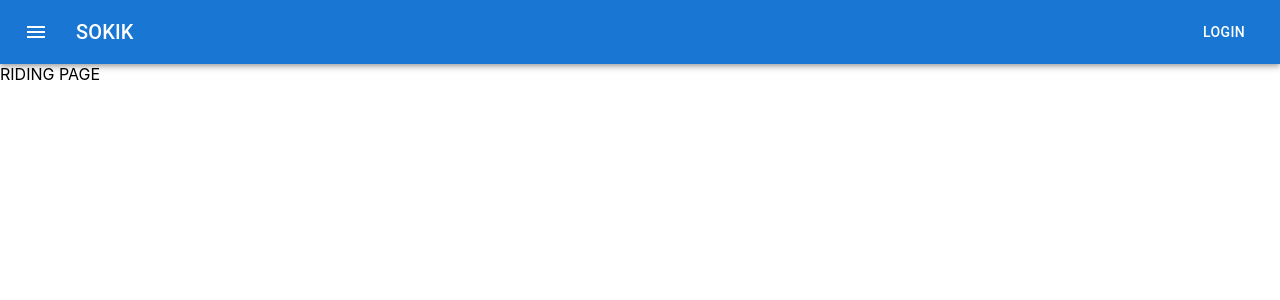
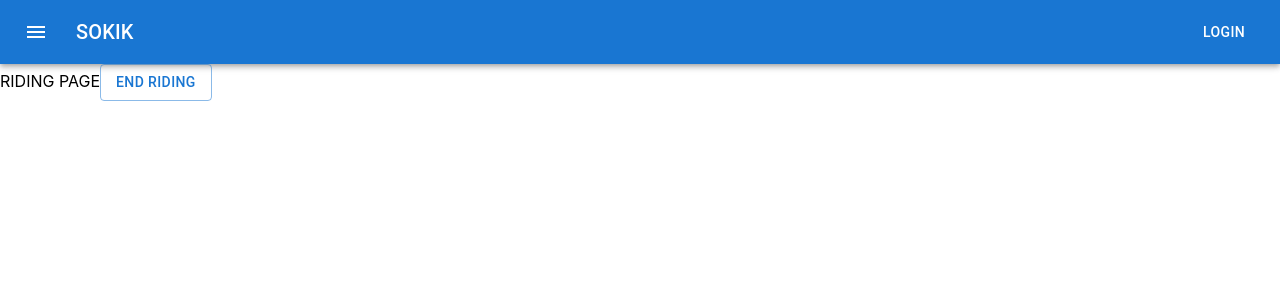
Before and after one commit to greenina/cs350-avocado, a React (Create React App) app: page /riding in a window 1280 px wide. Shown: the top 300 px of the page. Built offline with nearby package versions, Linux system fonts and the light colour scheme.

Commit message:
Redirect with useNavigate hook

```diff
--- a/src/Pages/Billing.js
+++ b/src/Pages/Billing.js
@@ -4,9 +4,14 @@ import {auth} from '../firebase'
 import Stack from '@mui/material/Stack';
 import Button from '@mui/material/Button';
 import Map from './map.png'
-import {Link} from 'react-router-dom'
+import { useNavigate } from "react-router-dom";
 
 const Billing = () =>{
+    let navigate = useNavigate();
+    const routeChange = () =>{
+        let path = '/';
+        navigate(path);
+      }
     return(
     <div className='box'>
         <div className='info'>
@@ -20,7 +25,7 @@ const Billing = () =>{
         </div>
         <div>
             <Button variant="outlined">REPORT</Button>
-            <Button variant="contained"><Link to="/" className="btn btn-primary">CONFIRM</Link></Button>
+            <Button variant="contained" onClick={routeChange}>CONFIRM</Button>
         </div>
     </div>
     )
--- a/src/Pages/Riding.js
+++ b/src/Pages/Riding.js
@@ -1,11 +1,18 @@
 import React, { useEffect } from 'react'
 import './Riding.css'
 import {auth} from '../firebase'
+import Button from '@mui/material/Button';
+import { useNavigate } from "react-router-dom";
 
-const Riding = () =>{
+const Riding = () =>{let navigate = useNavigate();
+    const routeChange = () =>{
+      let path = '/billing';
+      navigate(path);
+    }
     return(
     <div>
         RIDING PAGE
+        <Button variant="outlined" onClick={routeChange}>End Riding</Button>
     </div>)
 }
 
```
